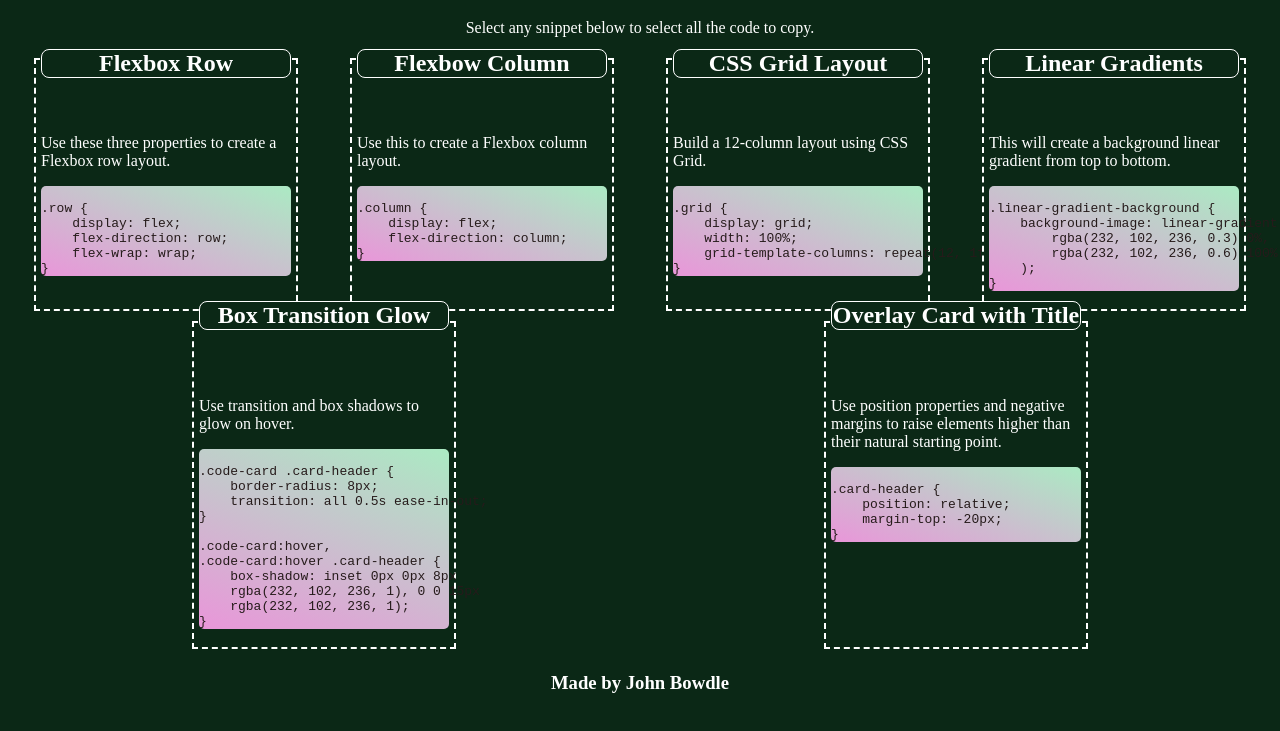
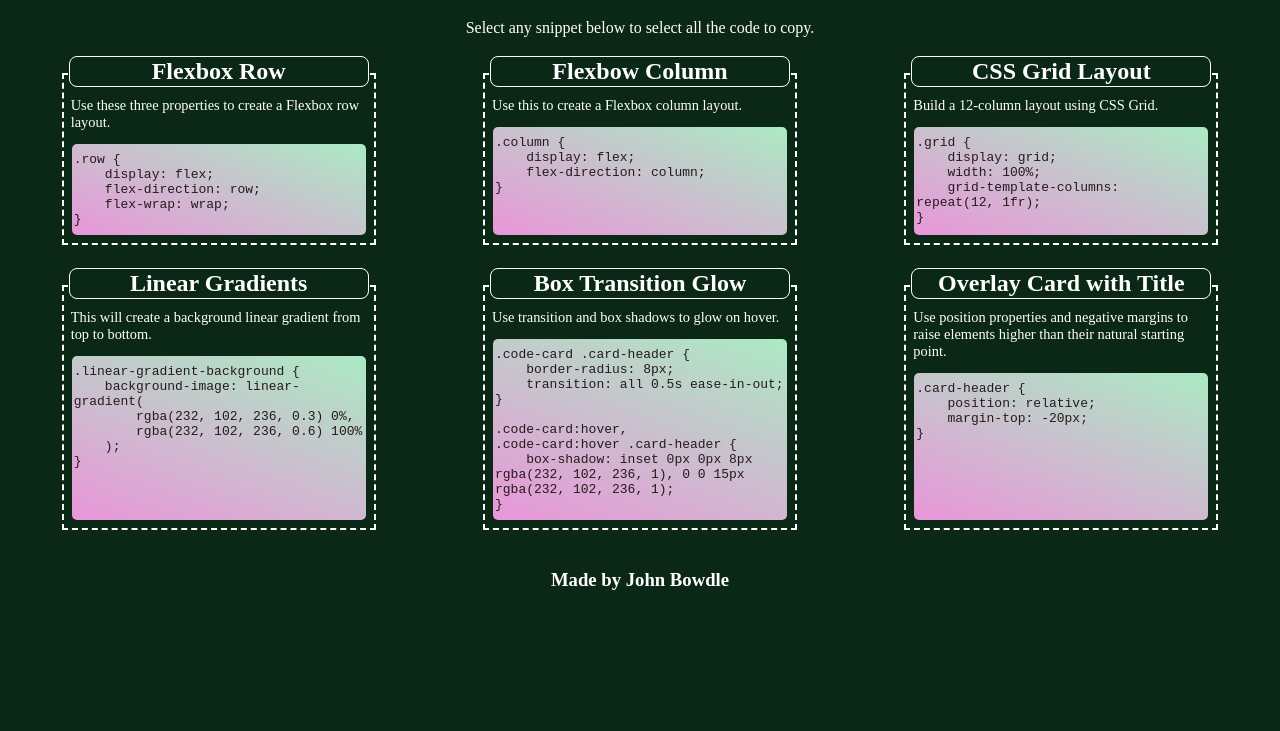
Before and after one commit to jbowdle/CSS-snippet-cheatsheet, a plain HTML site: page index.html in a window 1280 px wide. Shown: the part 61-792 px from the top of the page. Drawn offline with Linux system fonts and the light colour scheme.

Commit message:
Adjusted positioning

```diff
--- a/assets/style.css
+++ b/assets/style.css
@@ -26,24 +26,27 @@ header, footer {
 pre {
     color: var(--accent-text);
     user-select: all;
+    padding: 8px 2px;
 }
 
 .snippet-box {
-    flex: 0 0 250px;
+    flex: 0 0 300px;
+    display: flex;
+    flex-direction: column;
     border: 2px dashed var(--text-color);
     background-color: var(--main-color);
     padding: 5px;
-    margin: 5px;
-    max-width: 250px;
+    margin: 20px 5px;
 }
 
 .title {
+    padding: 1px 5px;
+    margin: 0px;
     background-color: var(--main-color);
     border: 1px solid var(--text-color);
-    border-radius: 5px;
     position: relative;
-    top: -15%;
     text-align: center;
+    margin-top: -8%;
 }
 
 .snippet-box .title {
@@ -57,9 +60,17 @@ pre {
     0 0 15px var(--glow);
 }
 
+.description {
+    flex-shrink: 3;
+    font-size: 90%;
+    margin: 10px 2px;
+}
+
 .code-snippet {
     background: linear-gradient( 200deg, var(--accent-top), var(--accent-bottom));
     border-radius: 5px;
+    flex-grow: 2;
+    margin: 3px;
 }
 
 #code-container {
```
Also changed, not shown: index.html (+12 -16 lines).
